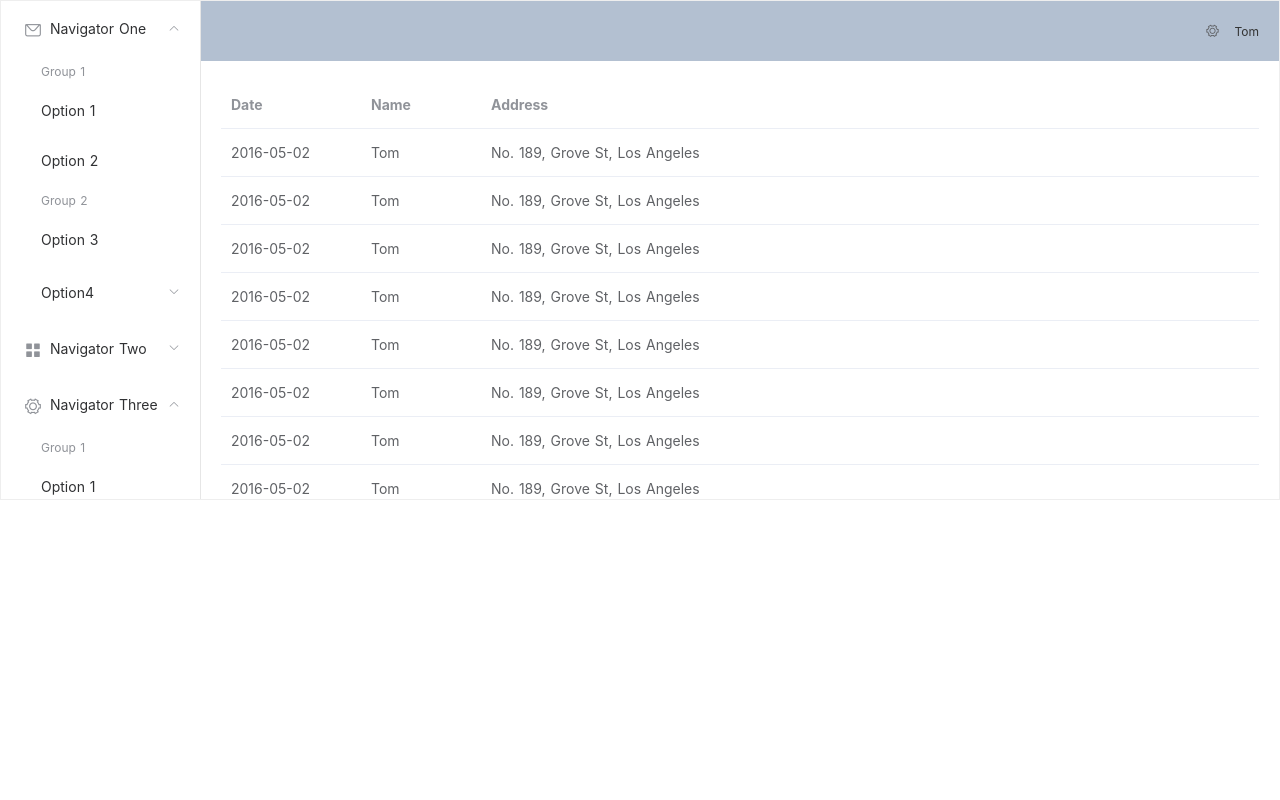
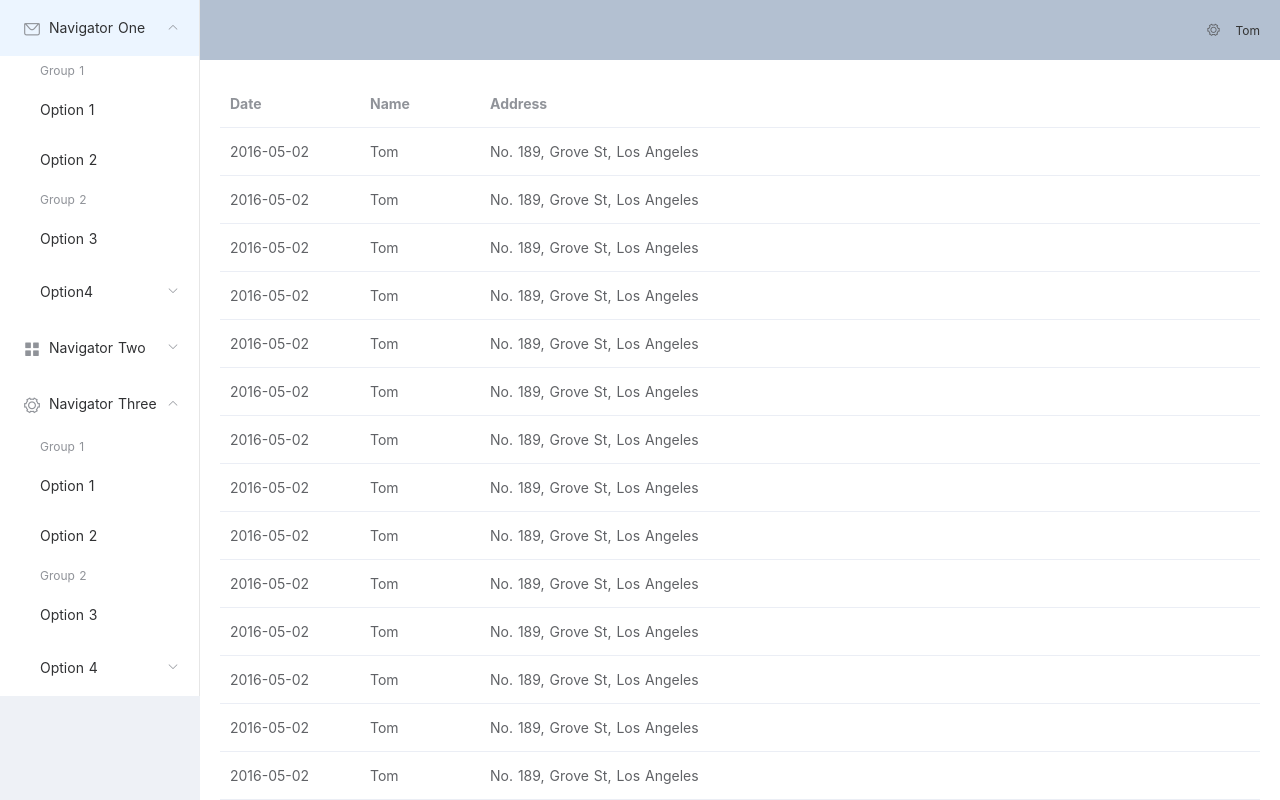
Before and after one commit to rmnturov/vue-reader, a Nuxt app: page / in a window 1280 px wide. Shown: the top 800 px of the page. Built offline with nearby package versions, Linux system fonts and the light colour scheme.

Commit message:
Comment and unused style removed

```diff
--- a/pages/index.vue
+++ b/pages/index.vue
@@ -1,5 +1,5 @@
 <template>
-  <el-container style="height: 500px; border: 1px solid #eee">
+  <el-container>
     <el-aside width="200px" style="background-color: rgb(238, 241, 246)">
       <el-menu :default-openeds="['1', '3']">
         <el-submenu index="1">
--- a/plugins/element-ui.js
+++ b/plugins/element-ui.js
@@ -1,6 +1,7 @@
 import Vue from 'vue'
 import Element from 'element-ui'
 import locale from 'element-ui/lib/locale/lang/en'
+//import 'element-ui/lib/theme-chalk/index.css'
 
 export default () => {
   Vue.use(Element, { locale })
```
